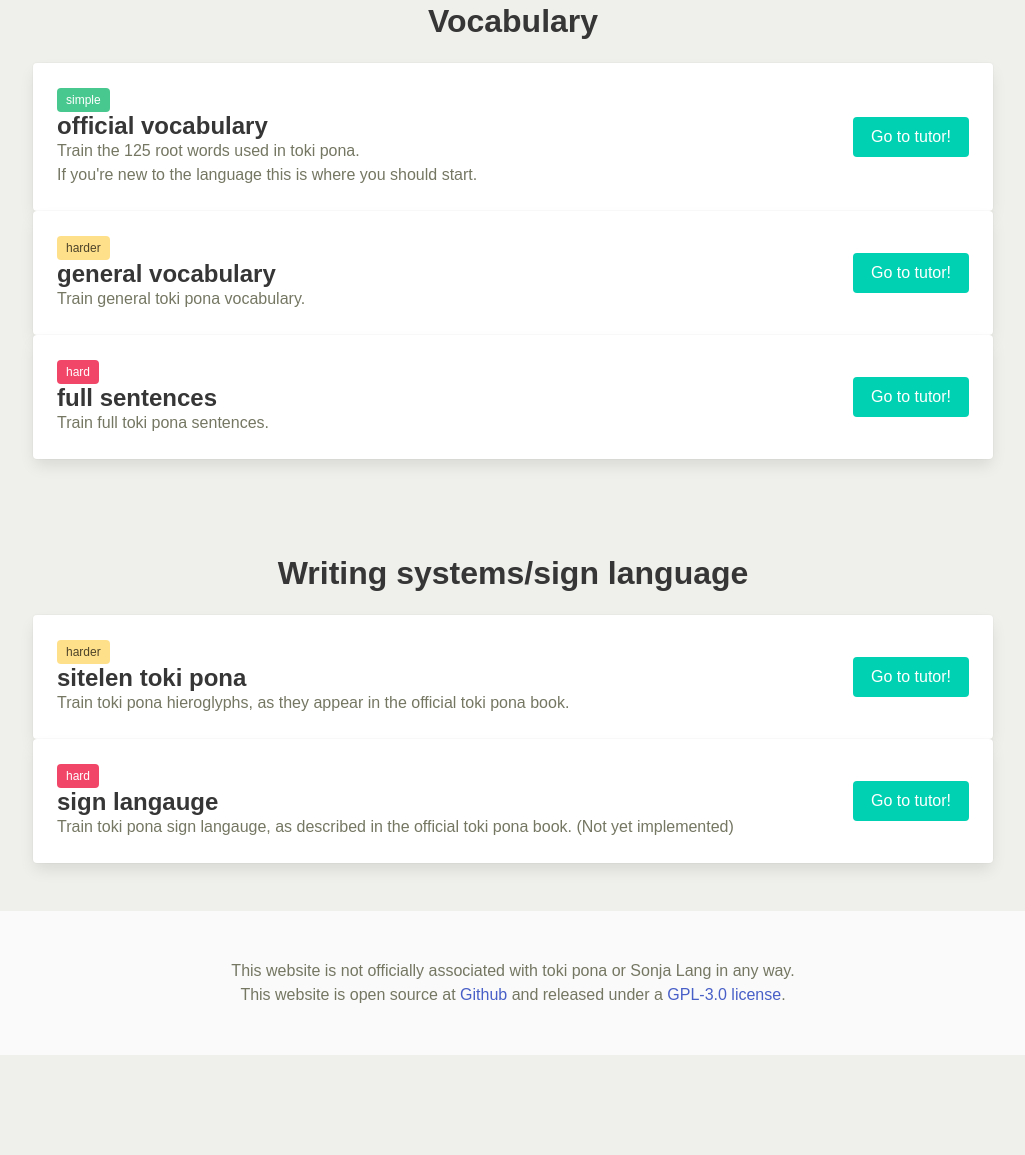
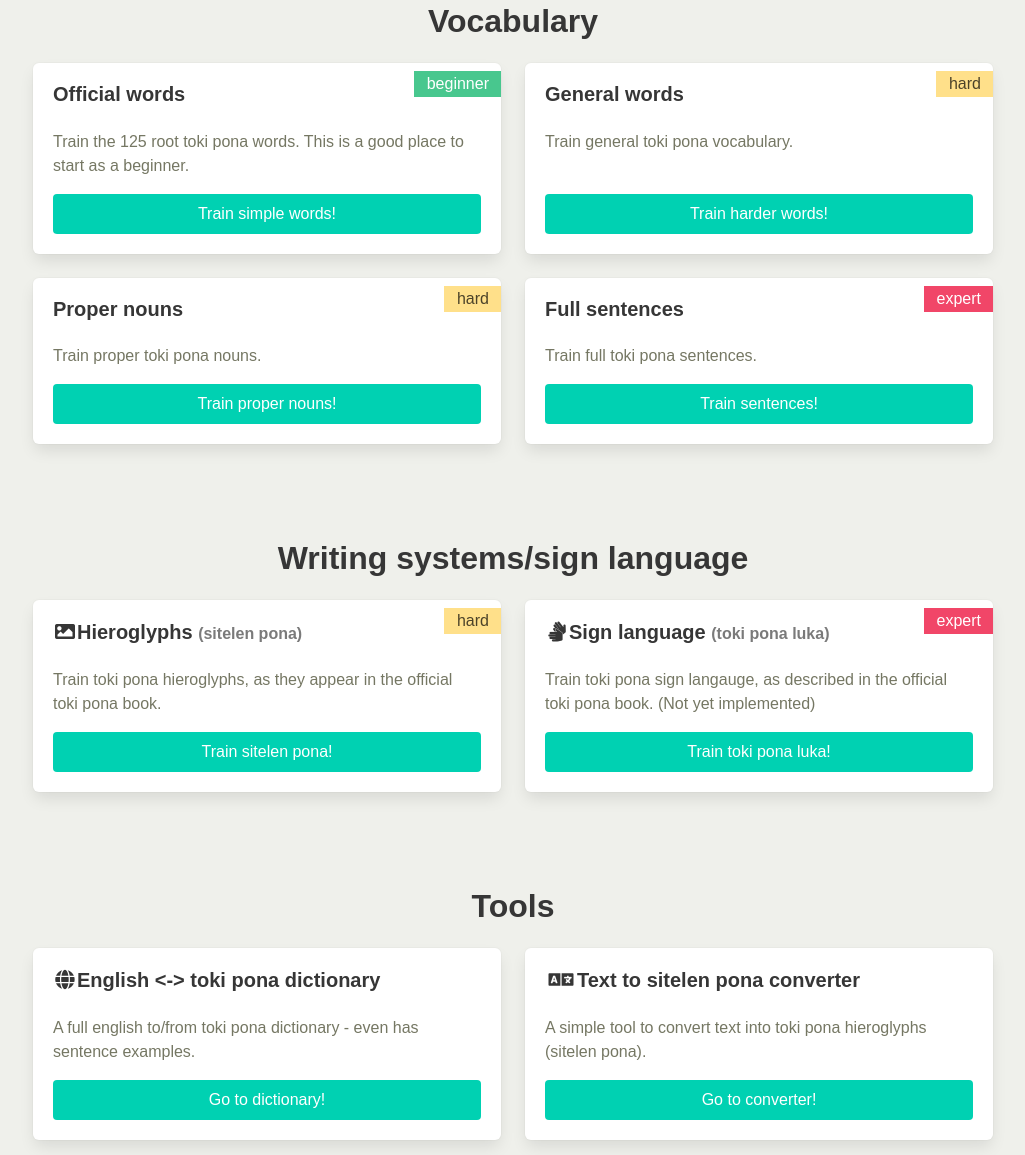
Before and after one commit to jsmnbom/toki-pona-helper, a website built with webpack: page src/pug/html/index.pug in a window 1280 px wide. Shown: the part 530-1685 px from the top of the page, without its empty margins (127-1152 px from the left). Before the commit the page ends 1585 px from the top, so only its background shows below. Built offline with nearby package versions, Linux system fonts and the light colour scheme.

Commit message:
Spruce up the index page a bit

```diff
--- /dev/null
+++ b/src/css/bulma-ribbon.sass
@@ -0,0 +1,66 @@
+$ribbon-color: $grey-darker !default
+$ribbon-background-color: $white !default
+$ribbon-border: .1rem solid $grey-lighter !default
+
+// The ribbon sizes use mixins so they can be used at different breakpoints
+=ribbon-small
+  font-size: $size-small
+=ribbon-medium
+  font-size: $size-medium
+=ribbon-large
+  font-size: $size-large
+
+.has-ribbon
+  position: relative
+
+.has-ribbon-left
+  position: relative
+  .ribbon
+    right: auto
+    left: 0
+    border-left: none
+    border-right: $ribbon-border
+
+.has-ribbon-bottom
+  position: relative
+  .ribbon
+    top: auto
+    bottom: .5em
+
+.ribbon
+  background-color: $ribbon-background-color
+  border: $ribbon-border
+  border-right: none
+  color: $ribbon-color
+  font-size: $size-normal
+  justify-content: center
+  padding-left: 0.75em
+  padding-right: 0.75em
+  text-align: center
+  white-space: nowrap
+  position: absolute
+  top: .5em
+  right: 0
+  font-weight: 400
+  z-index: 2
+  @each $name, $pair in $colors
+    $color: nth($pair, 1)
+    $color-invert: nth($pair, 2)
+    &.is-#{$name}:not(.is-outlined)
+      background-color: $color
+      border-color: transparent
+      color: $color-invert !important
+    &.is-#{$name}
+      &.is-outlined
+        background-color: transparent
+        border-color: $color
+
+  // Sizes
+  &.is-small
+    +ribbon-small
+  &.is-medium
+    +ribbon-medium
+  &.is-large
+    +ribbon-large
+  &.is-outlined
+    background-color: transparent
--- a/src/css/style.scss
+++ b/src/css/style.scss
@@ -1,7 +1,7 @@
 @charset "utf-8";
 
 @import 'bulma';
-
+@import 'bulma-ribbon.sass';
 @import "github-corner";
 
 
@@ -24,4 +24,19 @@ body {
   margin-top: 1rem;
 }
 
+.button-tiles {
+  .is-child .box {
+    height:100%;
+    display: flex;
+    flex-direction: column;
+    p:last-of-type {
+      margin-bottom: 1rem;
+    }
+    .button {
+      margin-top: auto;
+    }
+
+  }
+}
+
 @import 'tutor';
--- a/src/pug/html/index.pug
+++ b/src/pug/html/index.pug
@@ -21,71 +21,90 @@ block content
         .container
             p.title.has-text-centered.is-3 Vocabulary
 
-            .card
-                .card-content
-                    .tutor-container
-                        .tutor-item
-                            div
-                                span.tag.is-success simple
-                                p.title.is-4.is-marginless official vocabulary
-                                .content
-                                    p Train the 125 root words used in toki pona.
-                                    |
-                                    | If you're new to the language this is where you should start.
-                        .tutor-item
-                            .div(style='float: right;')
-                                a.button.is-primary(href='tutor.html?type=single') Go to tutor!
+            .tile.is-ancestor.button-tiles
+                .tile.is-vertical
+                    .tile
+                        .tile.is-parent
+                            .tile.is-child
+                                .box.has-ribbon
+                                    .ribbon.is-success beginner
+                                    p.title.is-5 Official words
+                                    p Train the 125 root toki pona words. This is a good place to start as a beginner.
+                                    a.button.is-primary(href='tutor.html?type=single') Train simple words!
+                        .tile.is-parent
+                            .tile.is-child
+                                .box.has-ribbon
+                                    .ribbon.is-warning hard
+                                    p.title.is-5 General words
+                                    p.is-flex Train general toki pona vocabulary.
+                                    a.button.is-primary(href='tutor.html?type=multi') Train harder words!
+                    .tile
+                        .tile.is-parent
+                            .tile.is-child
+                                .box.has-ribbon
+                                    .ribbon.is-warning hard
+                                    p.title.is-5 Proper nouns
+                                    p.is-flex Train proper toki pona nouns.
+                                    a.button.is-primary(href='tutor.html?type=proper-noun') Train proper nouns!
 
-            .card
-                .card-content
-                    .tutor-container
-                        .tutor-item
-                            div
-                                span.tag.is-warning harder
-                                p.title.is-4.is-marginless general vocabulary
-                                .content
-                                    p Train general toki pona vocabulary.
-                        .tutor-item
-                            a.button.is-primary(href='tutor.html?type=multi') Go to tutor!
-
-            .card
-                .card-content
-                    .tutor-container
-                        .tutor-item
-                            div
-                                span.tag.is-danger hard
-                                p.title.is-4.is-marginless full sentences
-                                .content
+                        .tile.is-parent
+                            .tile.is-child
+                                .box.has-ribbon
+                                    .ribbon.is-danger expert
+                                    p.title.is-5 Full sentences
                                     p Train full toki pona sentences.
-                        .tutor-item
-                            a.button.is-primary(href='tutor.html?type=sentence') Go to tutor!
+                                    a.button.is-primary(href='tutor.html?type=sentence') Train sentences!
 
     section.section.is-small
         .container
             p.title.has-text-centered.is-3 Writing systems/sign language
 
-            .card
-                .card-content
-                    .tutor-container
-                        .tutor-item
-                            div
-                                span.tag.is-warning harder
-                                p.title.is-4.is-marginless sitelen toki pona
-                                .content
+            .tile.is-ancestor.button-tiles
+                .tile.is-vertical
+                    .tile
+                        .tile.is-parent
+                            .tile.is-child
+                                .box.has-ribbon
+                                    .ribbon.is-warning hard
+                                    p.title.is-5
+                                        span.icon
+                                            i.fas.fa-image
+                                        span Hieroglyphs #[span.has-text-grey.is-size-6 (sitelen pona)]
                                     p Train toki pona hieroglyphs, as they appear in the official toki pona book.
-                        .tutor-item
-                            .div(style='float: right;')
-                                a.button.is-primary(href='tutor.html?type=sitelen') Go to tutor!
+                                    a.button.is-primary(href='tutor.html?type=sitelen') Train sitelen pona!
+                        .tile.is-parent
+                            .tile.is-child
+                                .box.has-ribbon
+                                    .ribbon.is-danger expert
+                                    p.title.is-5
+                                        span.icon
+                                            i.fas.fa-sign-language
+                                        span Sign language #[span.has-text-grey.is-size-6 (toki pona luka)]
+                                    p.is-flex Train toki pona sign langauge, as described in the official toki pona book. (Not yet implemented)
+                                    a.button.is-primary(href='tutor.html?type=sign') Train toki pona luka!
 
-            .card
-                .card-content
-                    .tutor-container
-                        .tutor-item
-                            div
-                                span.tag.is-danger hard
-                                p.title.is-4.is-marginless sign langauge
-                                .content
-                                    p Train toki pona sign langauge, as described in the official toki pona book. (Not yet implemented)
-                        .tutor-item
-                            .div(style='float: right;')
-                                a.button.is-primary(href='tutor.html?type=sign') Go to tutor!
+    section.section.is-small
+        .container
+            p.title.has-text-centered.is-3 Tools
+
+            .tile.is-ancestor.button-tiles
+                .tile.is-vertical
+                    .tile
+                        .tile.is-parent
+                            .tile.is-child
+                                .box
+                                    p.title.is-5
+                                        span.icon
+                                            i.fas.fa-globe
+                                        span English <-> toki pona dictionary
+                                    p A full english to/from toki pona dictionary - even has sentence examples.
+                                    a.button.is-primary(href='dictionary.html') Go to dictionary!
+                        .tile.is-parent
+                            .tile.is-child
+                                .box.has-ribbon
+                                    p.title.is-5
+                                        span.icon(style='width: 2rem;')
+                                            i.fas.fa-language
+                                        span Text to sitelen pona converter
+                                    p.is-flex A simple tool to convert text into toki pona hieroglyphs (sitelen pona).
+                                    a.button.is-primary(href='tutor.html?type=sign') Go to converter!
```
